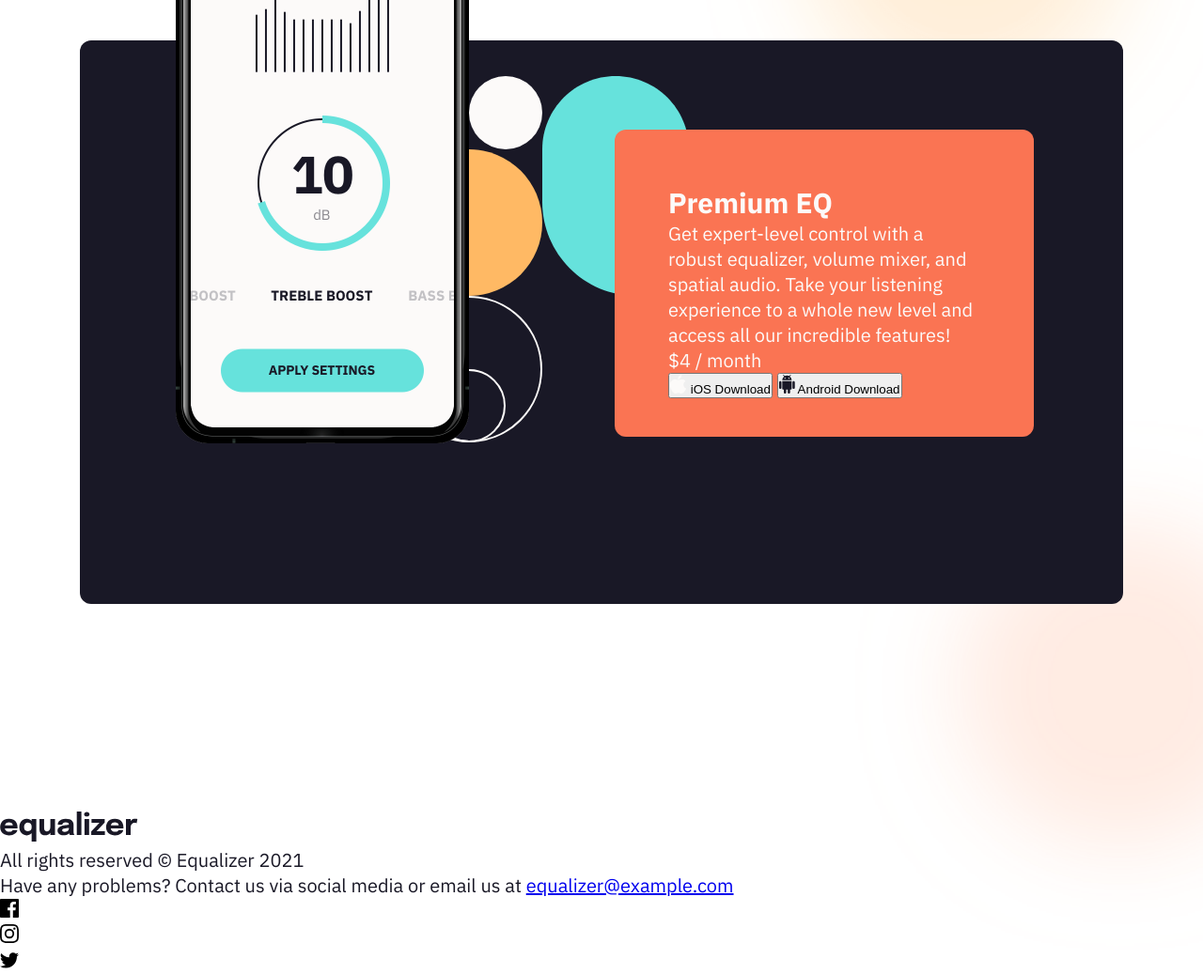
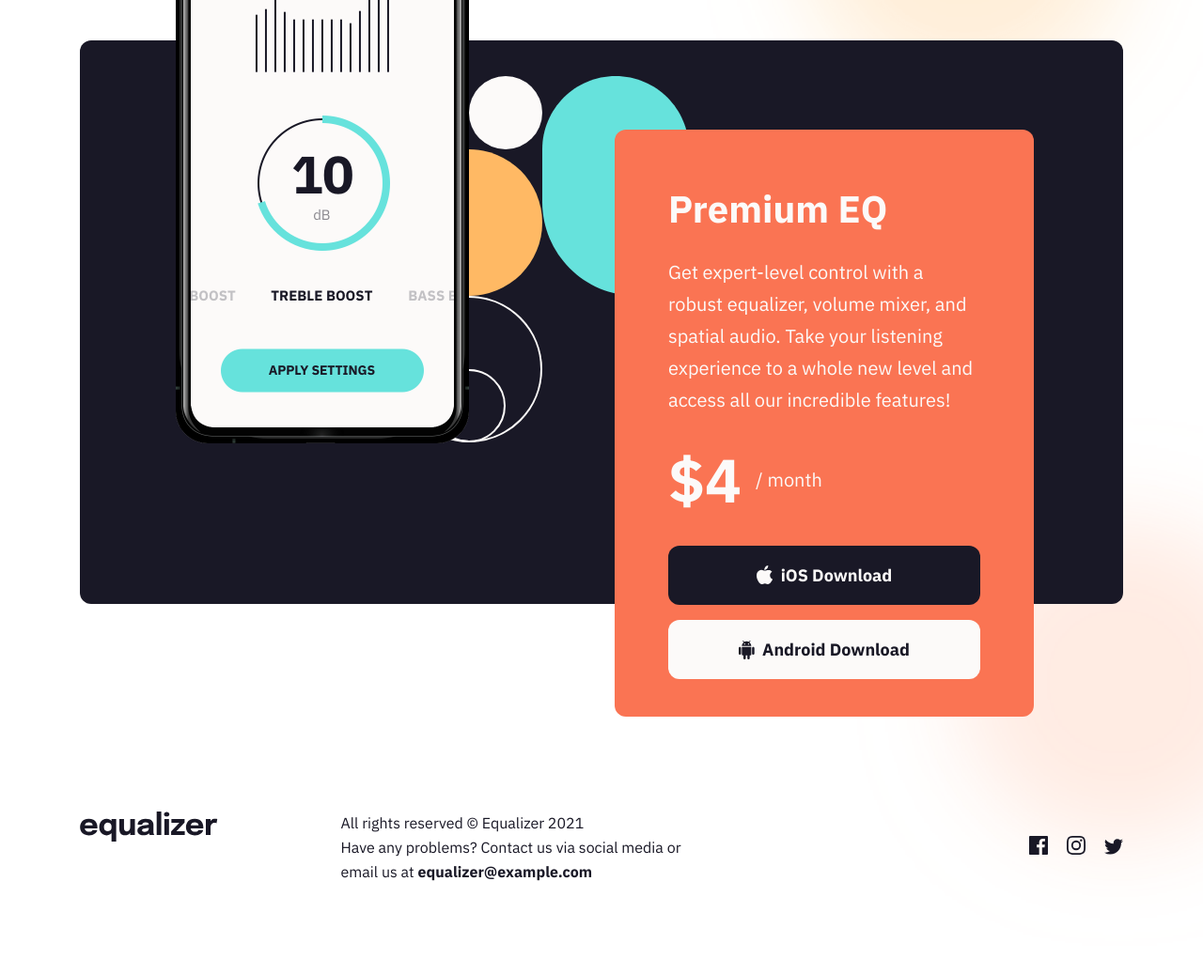
Before and after one commit to ionStici/equalizer-landing-page, a plain HTML site: page index.html in a window 1280 px wide. Shown: the part 812-1849 px from the top of the page at 94% size. Drawn offline with Linux system fonts and the light colour scheme.

Commit message:
Style card and footer

```diff
--- a/style.css
+++ b/style.css
@@ -115,3 +115,146 @@ body {
 
     color: #fcfaf9;
 }
+
+.card__heading {
+    font-size: 4rem;
+    font-weight: 700;
+    margin-bottom: 2.5rem;
+}
+
+.card__text {
+    font-size: 2rem;
+    font-weight: 400;
+    line-height: 3.4rem;
+    margin-bottom: 2.5rem;
+}
+
+.card__price {
+    margin-bottom: 2.8rem;
+
+    display: flex;
+    align-items: center;
+}
+
+.card__price--1 {
+    font-size: 6.5rem;
+    font-weight: 700;
+}
+
+.card__price--2 {
+    font-size: 2rem;
+    margin-left: 1.5rem;
+}
+
+.btn {
+    font-family: "IBM Plex Sans", sans-serif;
+    font-size: 1.8rem;
+    font-weight: 700;
+
+    border: none;
+    border-radius: 1.2rem;
+    display: block;
+    width: 100%;
+    padding: 2rem 0;
+
+    display: flex;
+    align-items: center;
+    justify-content: center;
+
+    cursor: pointer;
+    transition: background-color 0.2s, transform 0.2s;
+}
+
+.btn img {
+    margin-right: 0.8rem;
+}
+
+.btn:active {
+    transform: scale(0.95);
+}
+
+.btn--ios {
+    color: #fcfaf9;
+    background-color: #191826;
+    margin-bottom: 1.6rem;
+}
+
+.btn--ios:hover {
+    background-color: #66e2dc;
+}
+
+.btn--ios img {
+    margin-top: -0.2rem;
+}
+
+.btn--android {
+    color: #191826;
+    background-color: #fcfaf9;
+}
+
+.btn--android:hover {
+    background-color: #ffb964;
+}
+
+/* FOOTER */
+
+.footer {
+    max-width: 111rem;
+    margin: 0 auto;
+    margin-bottom: 9.1rem;
+
+    display: grid;
+    grid-template-columns: repeat(4, 1fr);
+}
+
+.footer__logo {
+    grid-column: 1 / 2;
+}
+
+.footer__copyright-box {
+    grid-column: 2 / 4;
+    padding-right: 17rem;
+}
+
+.footer__copyright,
+.footer__help {
+    font-size: 1.6rem;
+    font-weight: 400;
+    line-height: 2.6rem;
+    color: #191826;
+}
+
+.footer__help a,
+.footer__help a:link,
+.footer__help a:visited {
+    text-decoration: none;
+    font-weight: 700;
+    color: #191826;
+}
+
+.footer__social-box {
+    list-style: none;
+    grid-column: 4 / 5;
+
+    display: flex;
+    align-items: center;
+    margin-left: auto;
+    gap: 2rem;
+}
+
+.footer__icon {
+    fill: #191826;
+    cursor: pointer;
+    transition: fill 0.2s, transform 0.2s;
+}
+
+.footer__icon:hover {
+    fill: #fa7453;
+    transform: scale(1.05);
+}
+
+.footer__icon:active {
+    transform: scale(0.95);
+}
+
+/* MEDIA QUERIES */
```
